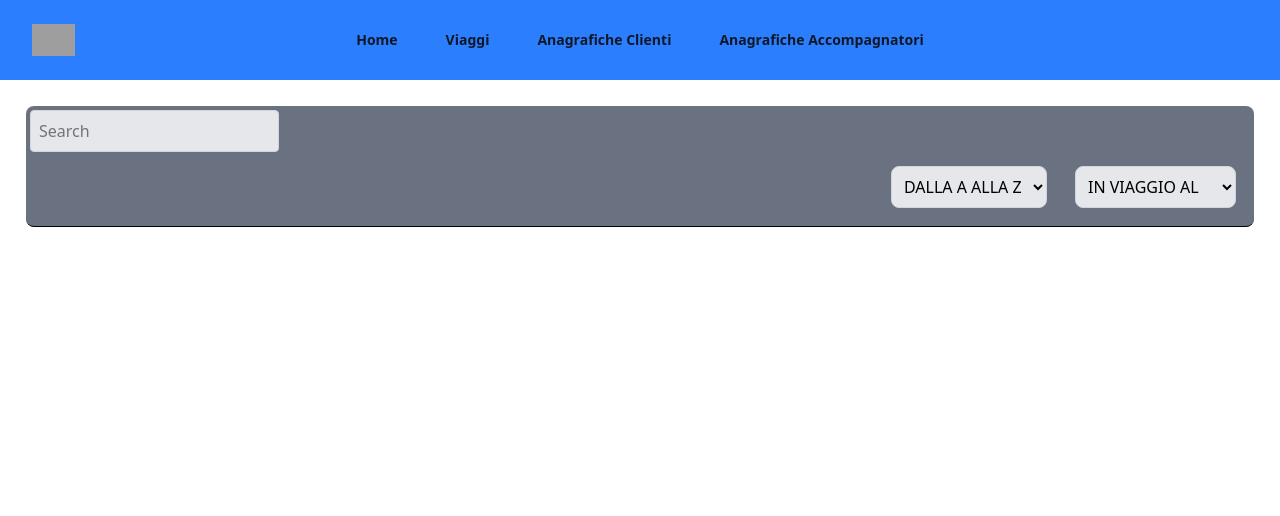
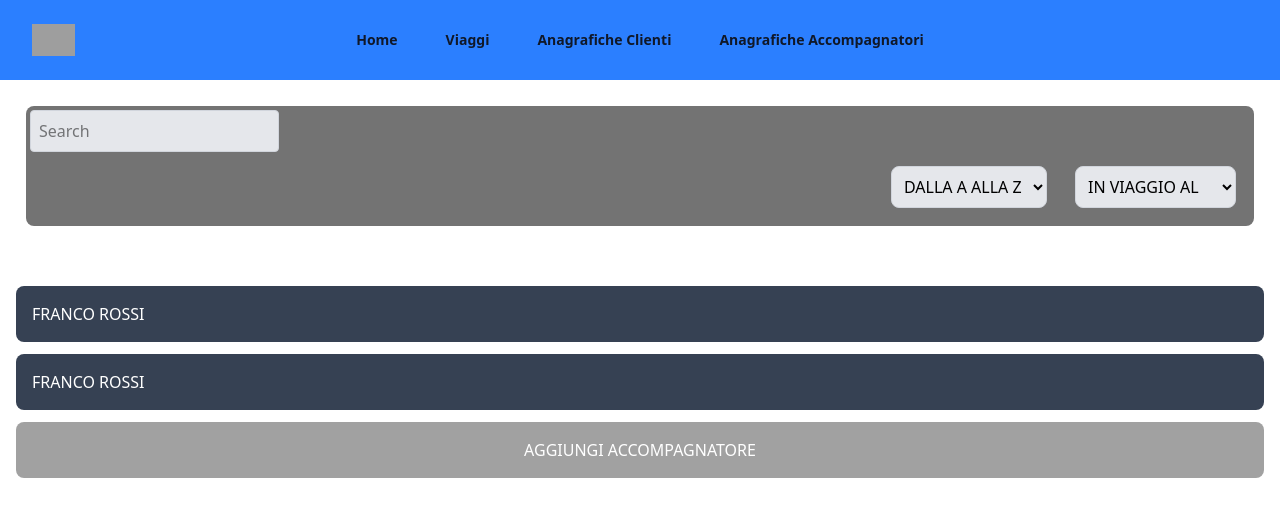
Before and after one commit to fabioferrero90/booroad-cs, a React (Vite) app: page /users in a window 1280 px wide. Shown: the top 516 px of the page. Built offline with nearby package versions, Linux system fonts and the light colour scheme; grey boxes are pictures that could not be loaded.

Commit message:
feat: enhance Users page layout with improved styling and user addition section

```diff
--- a/src/pages/Users.jsx
+++ b/src/pages/Users.jsx
@@ -1,8 +1,9 @@
 const Users = () => {
   return (
-    //gray bar
+    <>
+      {/* gray bar */}
       <div className="container mx-auto p-4">
-      <div className="border-b rounded-lg mb-4 bg-gray-500 m-2.5 p-1">
+        <div className="rounded-lg mb-4 bg-neutral-500 m-2.5 p-1">
           <input
             type="text"
             placeholder="Search"
@@ -10,18 +11,32 @@ const Users = () => {
           />
 
           <div className="justify-end flex">
-          <select className="border border-gray-300 rounded p-2 m-3.5 flex  rounded-lg bg-gray-200">
+            <select className="border border-gray-300 rounded p-2 m-3.5 flex rounded-lg bg-gray-200">
               <option value="option1">DALLA A ALLA Z</option>
               <option value="option2">DALLA Z ALLA A</option>
             </select>
 
-          <select className="border border-gray-300 rounded p-2 m-3.5  rounded-lg bg-gray-200">
+            <select className="border border-gray-300 rounded p-2 m-3.5 rounded-lg bg-gray-200">
               <option value="option1">IN VIAGGIO AL</option>
               <option value="option2">IN VIAGGIO DAL</option>
             </select>
           </div>
         </div>
       </div>
+
+      {/* users */}
+      <div className="container mx-auto p-4 max-w-350">
+        <div className="rounded-lg bg-gray-700 p-4 flex justify-start my-3">
+          <h2 className="text-white">FRANCO ROSSI</h2>
+        </div>
+        <div className="rounded-lg bg-gray-700 p-4 flex justify-start my-3">
+          <h2 className="text-white">FRANCO ROSSI</h2>
+        </div>
+        <div className="rounded-lg bg-neutral-400 p-4 flex justify-center my-3">
+          <h2 className="text-white">AGGIUNGI ACCOMPAGNATORE</h2>
+        </div>
+      </div>
+    </>
   );
 };
 
```
Lines whose indentation alone changed are shown as unchanged.
